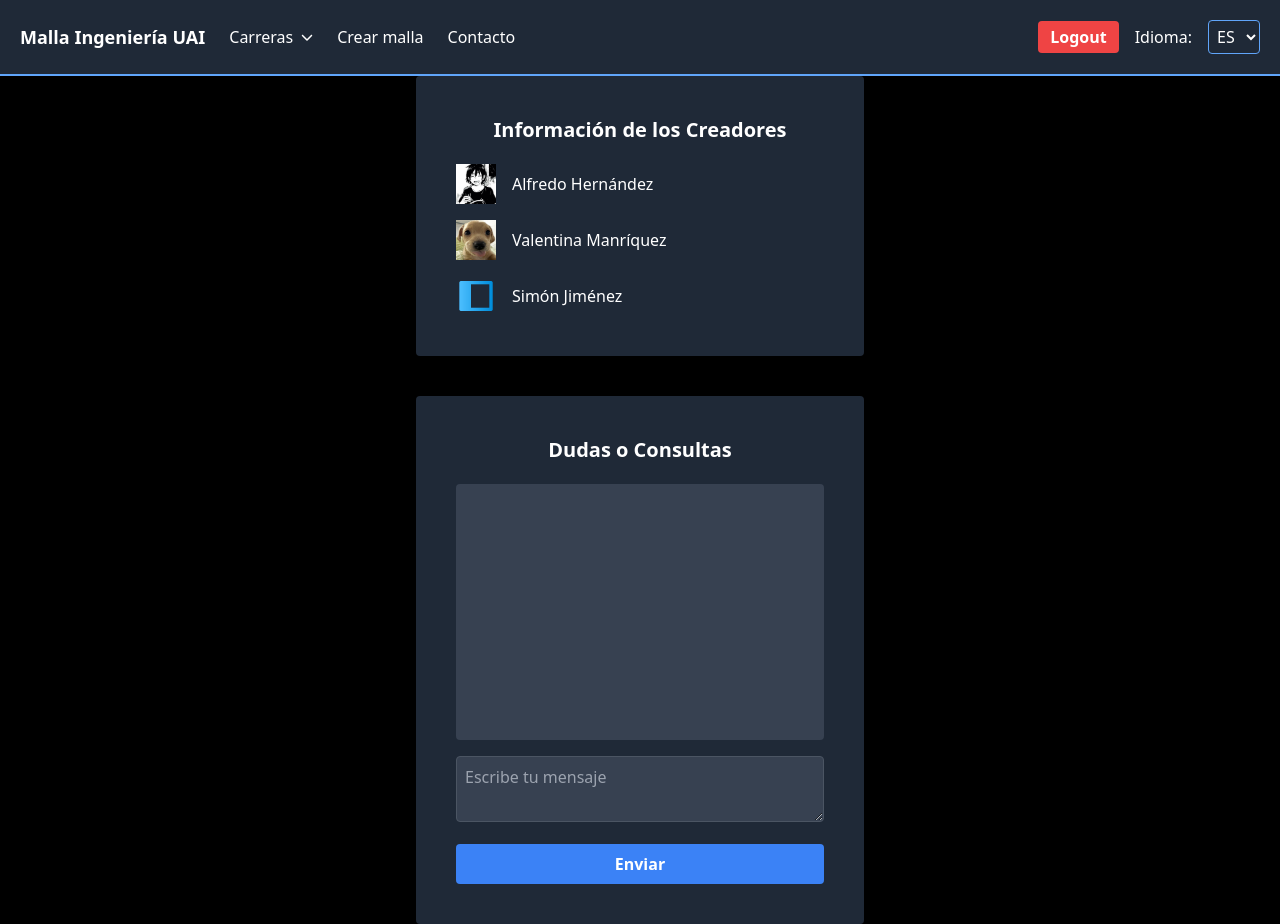
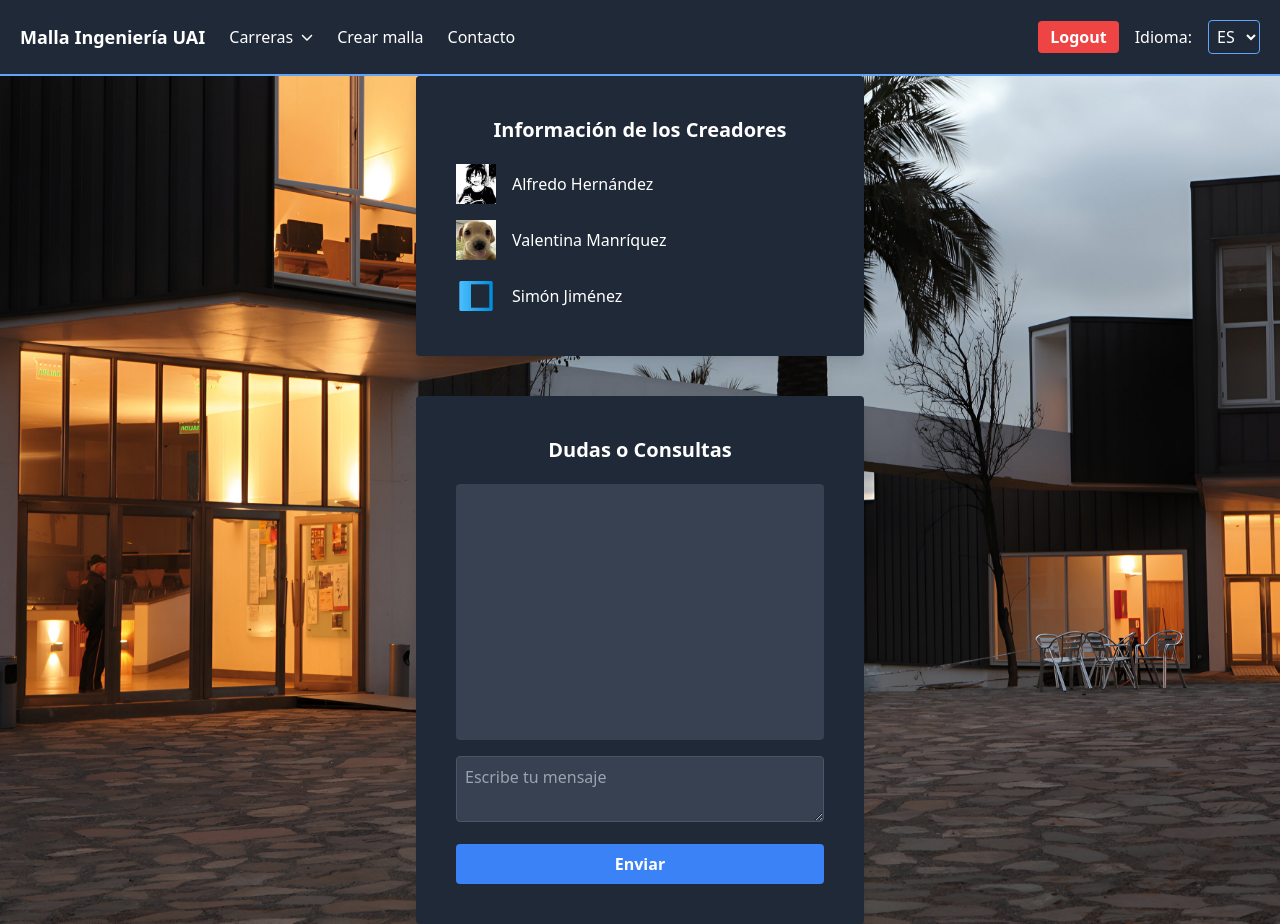
Before and after one commit to a1fredowo/proyecto-malla, a Next.js app in the folder malla-interactiva-uai/: page /contacto in a window 1280 px wide. Built offline with nearby package versions, Linux system fonts and the light colour scheme.

Commit message:
Añadida imagen de fondo a la página

```diff
--- a/malla-interactiva-uai/app/contacto/page.tsx
+++ b/malla-interactiva-uai/app/contacto/page.tsx
@@ -40,7 +40,7 @@ const Contacto: React.FC = () => {
   };
 
   return (
-    <div className="text-center bg-black text-white min-h-screen flex flex-col items-center font-sans">
+    <div className="text-center bg-black bg-no-repeat bg-cover text-white min-h-screen flex flex-col items-center font-sans" style={{ backgroundImage: "url('img/uai1.jpeg')", backgroundPosition: 'center', opacity:1 }}>
       <Header
         mallas={[]}
         selectedMalla="Ingeniería UAI"
--- a/malla-interactiva-uai/app/crear-malla/page.tsx
+++ b/malla-interactiva-uai/app/crear-malla/page.tsx
@@ -91,7 +91,7 @@ const CrearMalla: React.FC = () => {
   );
 
   return (
-    <div className="text-center bg-black text-white min-h-screen flex flex-col items-center font-sans">
+    <div className="text-center bg-black bg-no-repeat bg-cover text-white min-h-screen flex flex-col items-center font-sans" style={{ backgroundImage: "url('img/uai1.jpeg')", backgroundPosition: 'center', opacity:1 }}>
       <Header
         mallas={Object.keys(mallas)}
         selectedMalla={selectedMalla}
--- a/malla-interactiva-uai/app/page.tsx
+++ b/malla-interactiva-uai/app/page.tsx
@@ -96,7 +96,7 @@ const MainContent: React.FC<{ selectedMalla: string; setSelectedMalla: (malla: s
   }, [completedCourses, courses]);
 
   return (
-    <div className="text-center bg-black bg-no-repeat bg-cover text-white min-h-screen flex flex-col items-center font-sans" style={{ backgroundImage: "url('https://i.ytimg.com/vi/Xj4oH1qug4Q/maxresdefault.jpg')", opacity:1 }}>
+    <div className="text-center bg-black bg-no-repeat bg-cover text-white min-h-screen flex flex-col items-center font-sans" style={{ backgroundImage: "url('img/uai1.jpeg')", backgroundPosition: 'center', opacity:1 }}>
       <Header
         mallas={Object.keys(mallas)}
         selectedMalla={selectedMalla}
```
Also changed, not shown: malla-interactiva-uai/public/img/uai1.jpeg (added).
